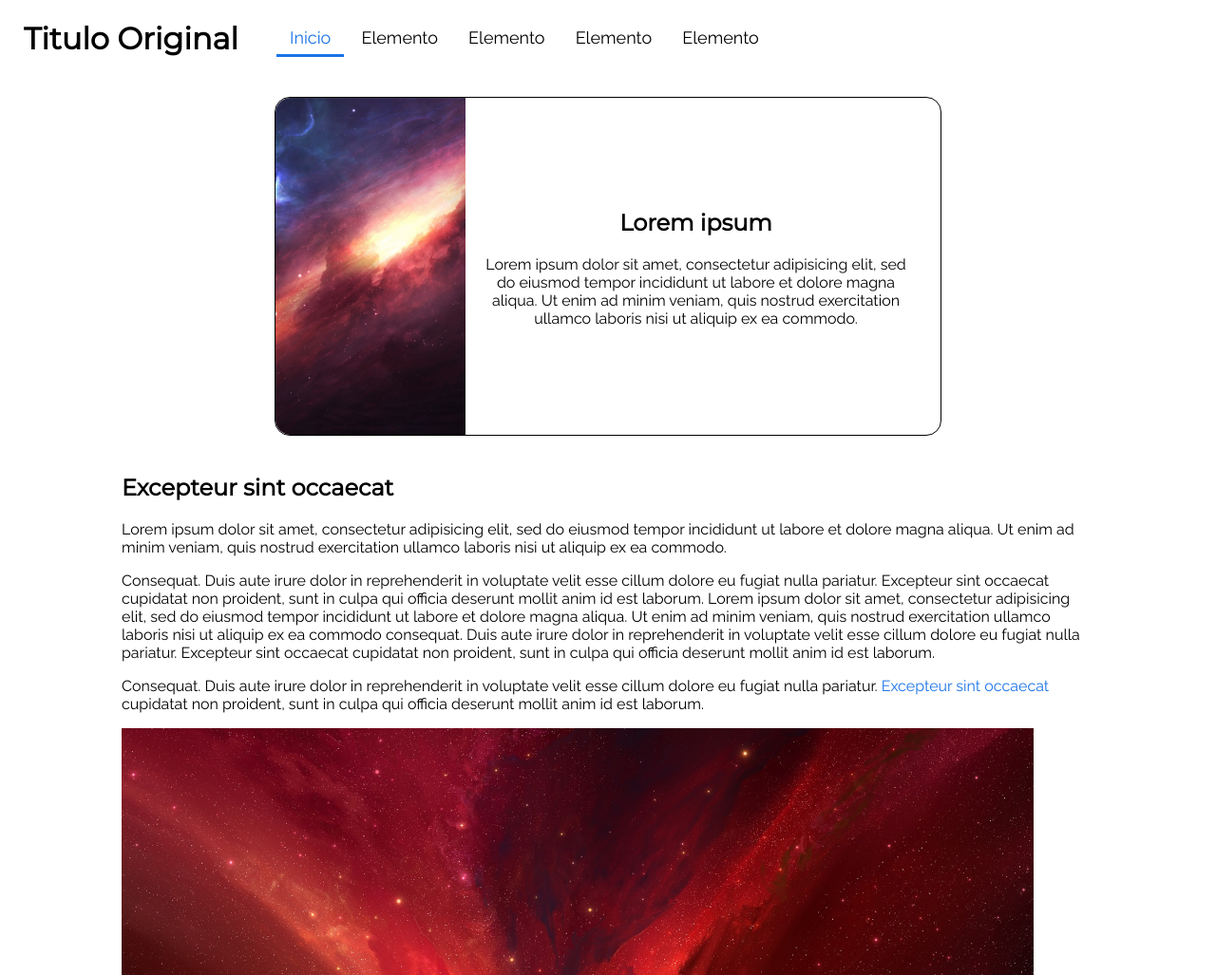
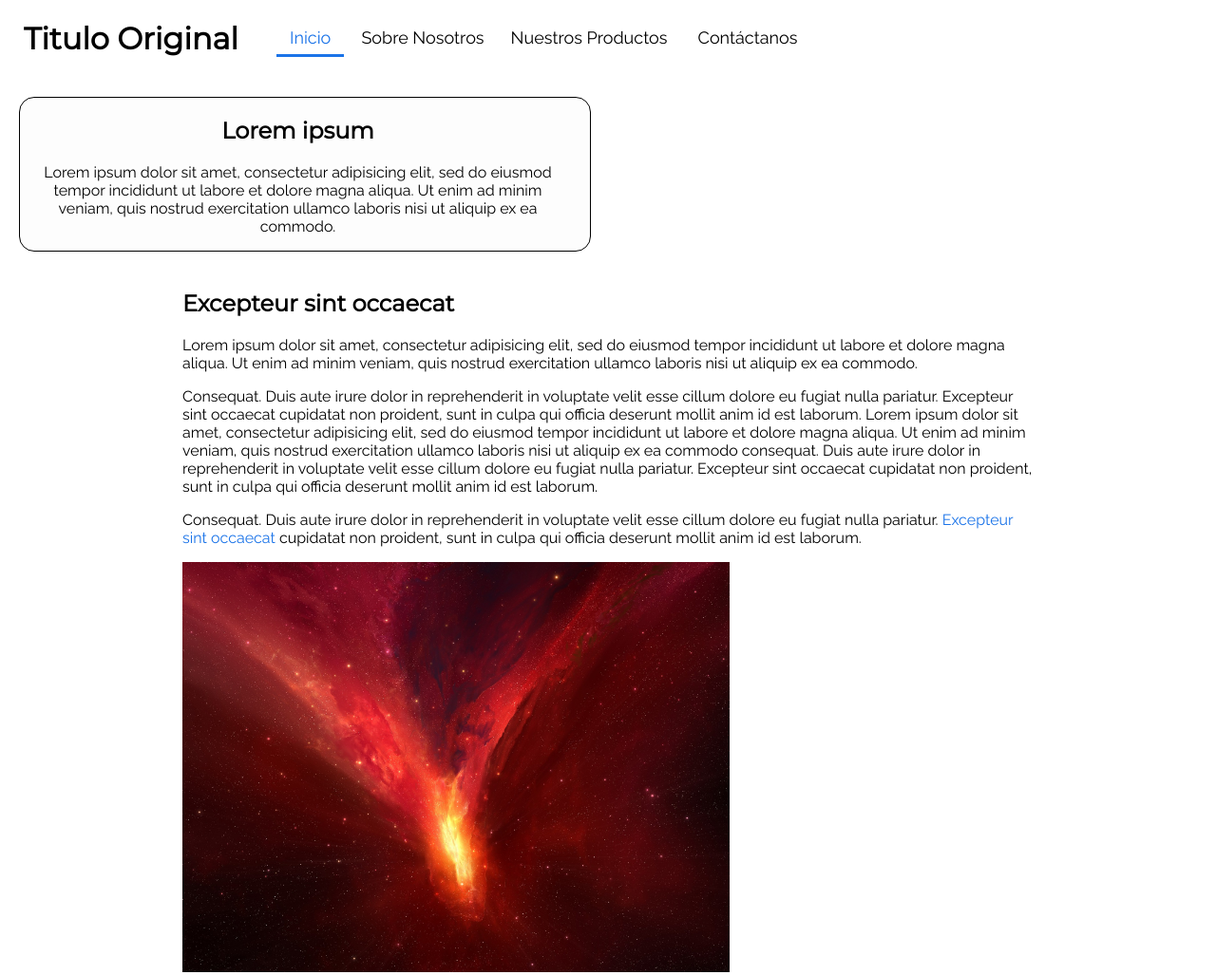
Before and after one commit to Shadowli666/plantilla-web, a plain HTML site: page index.html in a window 1280 px wide. Shown: the top 1027 px of the page at 95% size. Drawn offline with Linux system fonts and the light colour scheme.

Commit message:
Cambios al index.html y estilos principales

```diff
--- a/index.html
+++ b/index.html
@@ -1,17 +1,14 @@
 <html lang="es-ve">
-
 <head>
     <meta charset="UTF-8">
     <meta name="viewport" content="width=device-width, initial-scale=1.0">
     <link rel="stylesheet" href="styles/main.css">
-
-
+    <link rel="stylesheet" href="styles/index.css">
     <!-- Fuentes -->
     <link rel="preconnect" href="https://fonts.gstatic.com">
     <link href="https://fonts.googleapis.com/css2?family=Montserrat&family=Raleway&display=swap" rel="stylesheet">
     <title>Titulo Original</title>
 </head>
-
 <body>
     <header class="container">
         <h1 id="page-title">Titulo Original</h1>
@@ -21,28 +18,26 @@
                     <a class="nav-link" href="#">Inicio</a>
                 </li>
                 <li class="nav-item">
-                    <a class="nav-link" href="#">Elemento</a>
+                    <a class="nav-link" href="about-us.html">Sobre Nosotros</a>
+                </li
+                ><li class="nav-item">
+                    <a class="nav-link" href="products.html">Nuestros Productos</a>
                 </li>
                 <li class="nav-item">
-                    <a class="nav-link" href="#">Elemento</a>
-                </li>
-                <li class="nav-item">
-                    <a class="nav-link" href="#">Elemento</a>
-                </li>
-                <li class="nav-item">
-                    <a class="nav-link" href="#">Elemento</a>
+                    <a class="nav-link" href="contacts.html">Contáctanos</a>
                 </li>
             </ul>
         </nav>
     </header>
+    <div class="parallax-container-1">
         <div class="container">
             <section class="main-container">
-            <img src="./assets/img/1520145639732.jpg" id="main-img">
                 <div class="main-content text-center">
                     <h2 class="">Lorem ipsum</h2>
                     <p>Lorem ipsum dolor sit amet, consectetur adipisicing elit, sed do eiusmod tempor incididunt ut labore et dolore magna aliqua. Ut enim ad minim veniam, quis nostrud exercitation ullamco laboris nisi ut aliquip ex ea commodo.</p>
                 </div>
             </section>
+        </div>
     </div>
     <section>
        <h2>Excepteur sint occaecat</h2>
@@ -50,7 +45,7 @@
            <p>Lorem ipsum dolor sit amet, consectetur adipisicing elit, sed do eiusmod tempor incididunt ut labore et dolore magna aliqua. Ut enim ad minim veniam, quis nostrud exercitation ullamco laboris nisi ut aliquip ex ea commodo.</p>
            <p>Consequat. Duis aute irure dolor in reprehenderit in voluptate velit esse cillum dolore eu fugiat nulla pariatur. Excepteur sint occaecat cupidatat non proident, sunt in culpa qui officia deserunt mollit anim id est laborum. Lorem ipsum dolor sit amet, consectetur adipisicing elit, sed do eiusmod tempor incididunt ut labore et dolore magna aliqua. Ut enim ad minim veniam, quis nostrud exercitation ullamco laboris nisi ut aliquip ex ea commodo consequat. Duis aute irure dolor in reprehenderit in voluptate velit esse cillum dolore eu fugiat nulla pariatur. Excepteur sint occaecat cupidatat non proident, sunt in culpa qui officia deserunt mollit anim id est laborum.</p>
            <p>Consequat. Duis aute irure dolor in reprehenderit in voluptate velit esse cillum dolore eu fugiat nulla pariatur. <a href="#">Excepteur sint occaecat</a> cupidatat non proident, sunt in culpa qui officia deserunt mollit anim id est laborum.</p>
-         <img src="./assets/img/galaxy.jpg" style="width: 75vw">
+           <img src="./assets/img/galaxy.jpg" class="img-md">
        </div>
    </section>
    <section>
@@ -77,7 +72,7 @@
            <li>Duis aute irure dolor in reprehenderit</li>
            <li>Duis aute irure dolor in reprehenderit</li>
        </ol>
-     <img src="./assets/img/sol.jpg" style="width: 75vw">
+       <img src="./assets/img/sol.jpg" class="img-md">
 
    </div>
 </section>
--- a/styles/main.css
+++ b/styles/main.css
@@ -11,7 +11,7 @@ body{
 }
 
 a{
-	transition: .5s;
+	transition: 0.5s;
 	text-decoration: none;
 	color: rgba(26,115,232,1);
 }
@@ -28,7 +28,7 @@ a:hover{
 
 .nav-item{
 	transition: 0.5s;
-    display: inline-flex;
+	display: inline-flex;
 	list-style: none;
 	padding: 7px 14px 7px 14px;
 }
@@ -41,7 +41,7 @@ a:hover{
 }
 .nav-link:hover,
 .nav-link:focus{
-	transform: translateY(-0.25em);
+	transform: translateY(-0.3em);
 	color: rgba(0,2,250,1);
 	border:none;
 }
@@ -58,19 +58,17 @@ a:hover{
 	border-bottom-color: rgba(0,2,250,1);
 }
 .main-container{
-	margin: auto;
 	display: flex;
 	align-items: center;
-	width: 700px;
+	width: 600px;
 	border:solid 1px rgb(0,0,0);
 	border-radius: 1em;
 	margin-bottom: 20px;
 	margin-top: 20px;
-}
-#main-img{
-	border-top-left-radius: inherit;
-	border-bottom-left-radius: inherit;
-	width: 200px;
+	margin-left: 20px;
+	margin-right: 35px;
+
+	background-color: rgba(250,250,250,.4);
 }
 .main-content{
 	margin-left: 20px;
@@ -85,8 +83,12 @@ a:hover{
 }
 
 section{
-	margin-left: 10vw;
-	margin-right: 10vw;
+	margin-left: 15vw;
+	margin-right: 15vw;
+}
+
+.img-md{
+	width: 45vw;
 }
 
 footer{
@@ -111,3 +113,6 @@ footer{
 #copyright{
 	margin-left: 15px;
 }
+body, html {
+	height: 100%;
+}
```
Lines whose indentation alone changed are shown as unchanged.
